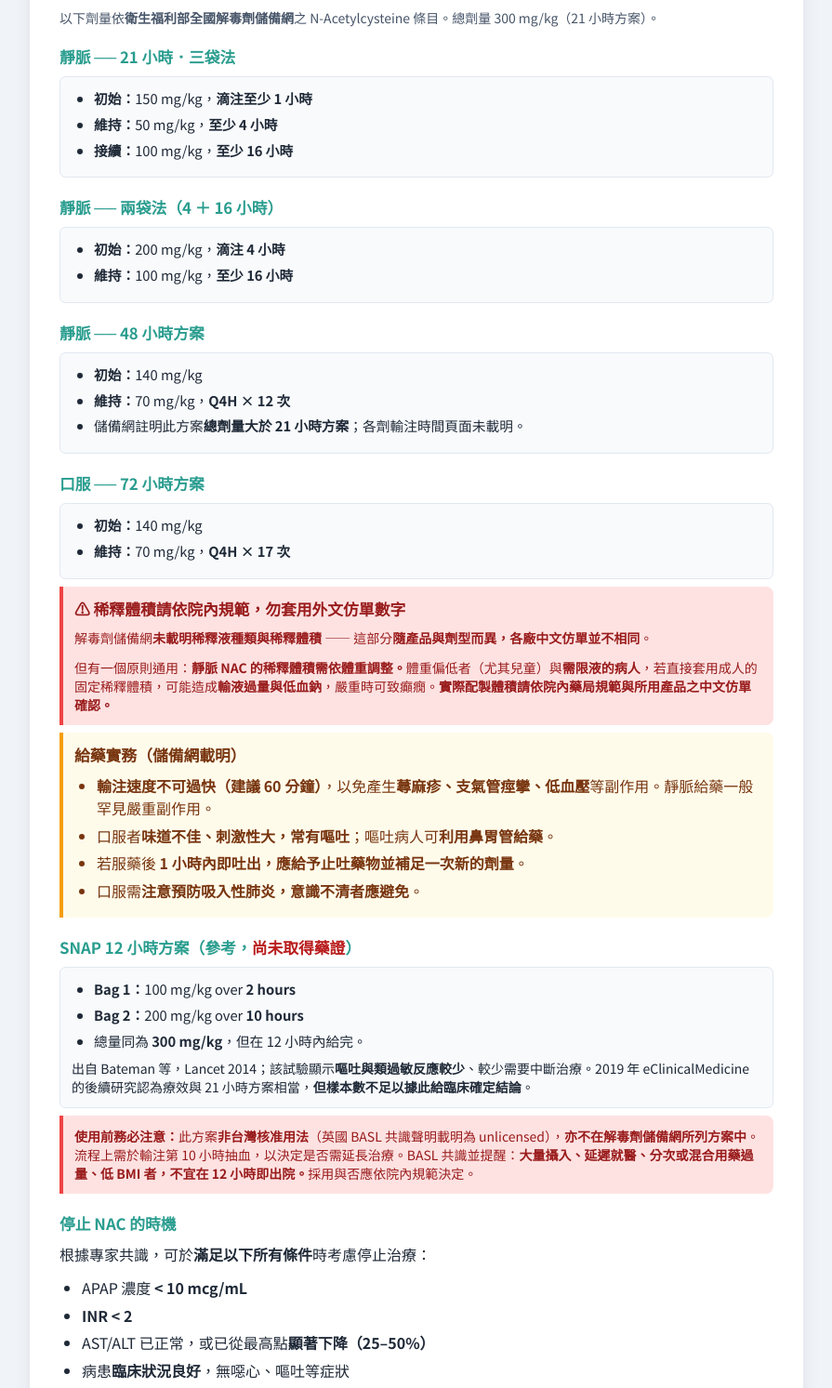
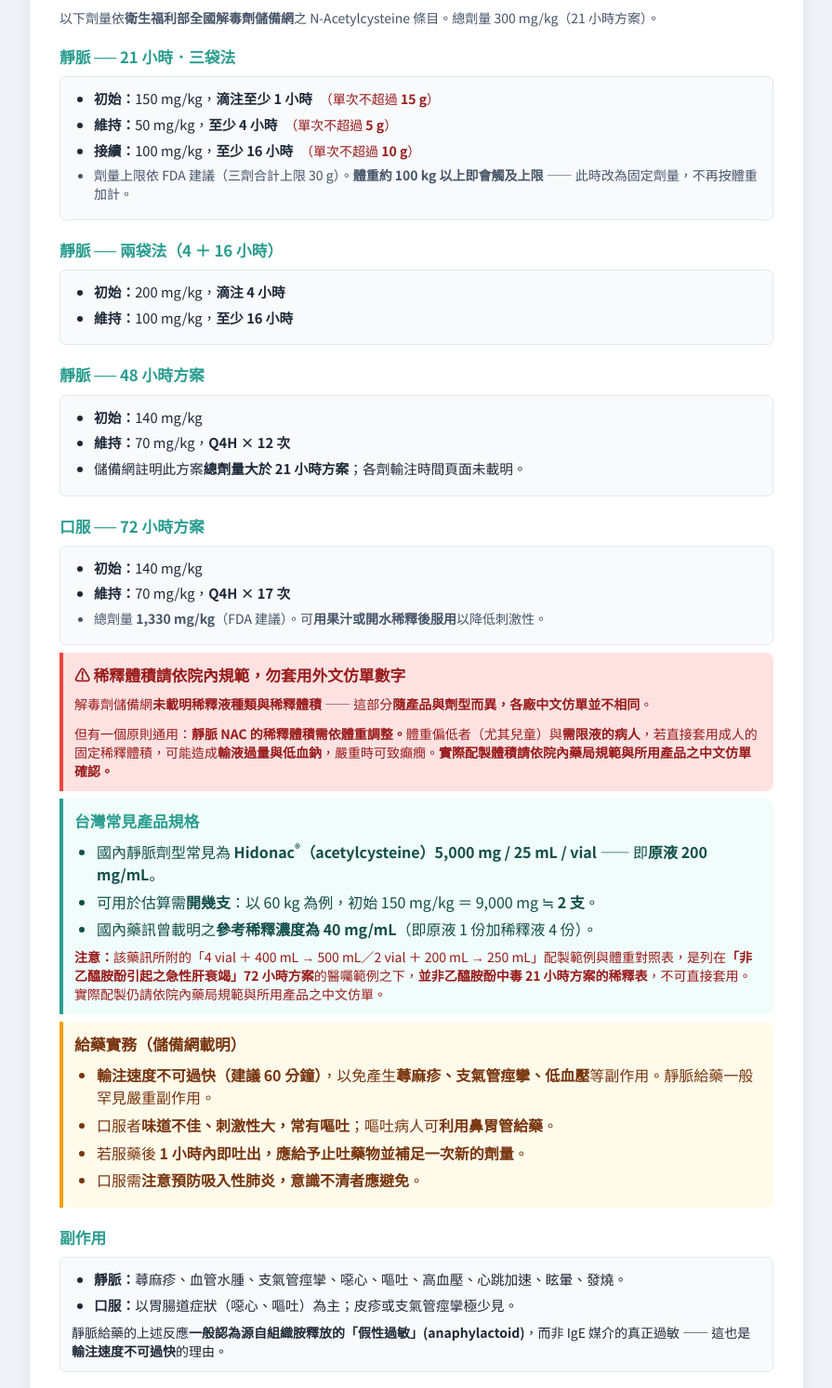
Before and after one commit to ck5227/toxicology, a plain HTML site: page acetaminophen/index.html in a window 1280 px wide. Shown: the part 1566-3059 px from the top of the page at 93% size, without its empty margins (192-1087 px from the left). Drawn offline with Linux system fonts and the light colour scheme.

Commit message:
乙醯胺酚：補 NAC 單次劑量上限、國內產品規格與副作用
依彰基藥學部藥訊（28卷2期，民國109年6月）補上：
- 21 小時方案三劑的單次上限 15 g／5 g／10 g（FDA 建議），
  並註明約 100 kg 以上即觸及上限、改為固定劑量
- 口服方案總劑量 1,330 mg/kg、可用果汁或開水稀釋
- 國內產品 Hidonac 5,000 mg/25 mL（原液 200 mg/mL）與
  參考稀釋濃度 40 mg/mL，便於估算支數
- 靜脈與口服副作用清單，及假性過敏（組織胺釋放）機轉

該藥訊所附 4 vial/400 mL 配製範例與體重對照表係屬
「非乙醯胺酚引起之急性肝衰竭」72 小時方案，已於頁面
明確標示不可套用於 21 小時方案。

Co-Authored-By: Claude Opus 5 <noreply@anthropic.com>

```diff
--- a/acetaminophen/index.html
+++ b/acetaminophen/index.html
@@ -5,7 +5,7 @@
 <meta name="viewport" content="width=device-width, initial-scale=1.0">
 
 <title>乙醯胺酚 (Acetaminophen) 中毒處置 — 抽血時機、諾謨圖與 NAC 劑量 | 臨床毒物學精要</title>
-<meta name="description" content="乙醯胺酚急性中毒：4 小時後才可抽血、Rumack-Matthew 諾謨圖治療線、經驗性 NAC 的劑量門檻（成人 10 g 或 200 mg/kg）、依衛福部解毒劑儲備網之三袋式、兩袋式、48 小時與口服方案劑量、輸注速度提醒、停藥條件、肝臟移植評估指標。">
+<meta name="description" content="乙醯胺酚急性中毒：4 小時後才可抽血、Rumack-Matthew 諾謨圖治療線、經驗性 NAC 的劑量門檻（成人 10 g 或 200 mg/kg）、單次劑量上限 15 g／5 g／10 g、依衛福部解毒劑儲備網之三袋式、兩袋式、48 小時與口服方案劑量、輸注速度提醒、停藥條件、肝臟移植評估指標。">
 <meta name="author" content="潘麒亘 醫師">
 <meta name="robots" content="index, follow">
 <link rel="canonical" href="https://ck5227.github.io/toxicology/acetaminophen/">
@@ -157,9 +157,10 @@
         <h4>靜脈 ── 21 小時．三袋法</h4>
         <div class="dose">
             <ul style="margin-bottom:0">
-                <li><b>初始：</b>150 mg/kg，<b>滴注至少 1 小時</b></li>
-                <li><b>維持：</b>50 mg/kg，<b>至少 4 小時</b></li>
-                <li><b>接續：</b>100 mg/kg，<b>至少 16 小時</b></li>
+                <li><b>初始：</b>150 mg/kg，<b>滴注至少 1 小時</b>　<span class="text-sm" style="color:#991b1b">（單次不超過 <b>15 g</b>）</span></li>
+                <li><b>維持：</b>50 mg/kg，<b>至少 4 小時</b>　<span class="text-sm" style="color:#991b1b">（單次不超過 <b>5 g</b>）</span></li>
+                <li><b>接續：</b>100 mg/kg，<b>至少 16 小時</b>　<span class="text-sm" style="color:#991b1b">（單次不超過 <b>10 g</b>）</span></li>
+                <li class="text-sm" style="color:#475569">劑量上限依 FDA 建議（三劑合計上限 30 g）。<b>體重約 100 kg 以上即會觸及上限</b> —— 此時改為固定劑量，不再按體重加計。</li>
             </ul>
         </div>
 
@@ -185,6 +186,7 @@
             <ul style="margin-bottom:0">
                 <li><b>初始：</b>140 mg/kg</li>
                 <li><b>維持：</b>70 mg/kg，<b>Q4H × 17 次</b></li>
+                <li class="text-sm" style="color:#475569">總劑量 <b>1,330 mg/kg</b>（FDA 建議）。可<b>用果汁或開水稀釋後服用</b>以降低刺激性。</li>
             </ul>
         </div>
 
@@ -192,6 +194,16 @@
             <h4 style="color:#991b1b;margin-top:0">⚠ 稀釋體積請依院內規範，勿套用外文仿單數字</h4>
             <p class="text-sm">解毒劑儲備網<b>未載明稀釋液種類與稀釋體積</b> —— 這部分<b>隨產品與劑型而異，各廠中文仿單並不相同</b>。</p>
             <p class="text-sm" style="margin-bottom:0">但有一個原則通用：<b>靜脈 NAC 的稀釋體積需依體重調整。</b>體重偏低者（尤其兒童）與<b>需限液的病人</b>，若直接套用成人的固定稀釋體積，可能造成<b>輸液過量與低血鈉</b>，嚴重時可致癲癇。<b>實際配製體積請依院內藥局規範與所用產品之中文仿單確認。</b></p>
+        </div>
+
+        <div class="teach-box">
+            <h4 style="margin-top:0">台灣常見產品規格</h4>
+            <ul style="margin-bottom:.5rem">
+                <li>國內靜脈劑型常見為 <b>Hidonac<sup>®</sup>（acetylcysteine）5,000 mg / 25 mL / vial</b> —— 即<b>原液 200 mg/mL</b>。</li>
+                <li>可用於估算需<b>開幾支</b>：以 60 kg 為例，初始 150 mg/kg ＝ 9,000 mg ≒ <b>2 支</b>。</li>
+                <li>國內藥訊曾載明之<b>參考稀釋濃度為 40 mg/mL</b>（即原液 1 份加稀釋液 4 份）。</li>
+            </ul>
+            <p class="text-sm" style="margin-bottom:0;color:#991b1b"><b>注意：</b>該藥訊所附的「4 vial ＋ 400 mL → 500 mL／2 vial ＋ 200 mL → 250 mL」配製範例與體重對照表，是列在<b>「非乙醯胺酚引起之急性肝衰竭」72 小時方案</b>的醫囑範例之下，<b>並非乙醯胺酚中毒 21 小時方案的稀釋表</b>，不可直接套用。實際配製仍請依院內藥局規範與所用產品之中文仿單。</p>
         </div>
 
         <div class="pitfall-box">
@@ -202,6 +214,15 @@
                 <li>若服藥後 <b>1 小時內即吐出，應給予止吐藥物並補足一次新的劑量</b>。</li>
                 <li>口服需<b>注意預防吸入性肺炎，意識不清者應避免</b>。</li>
             </ul>
+        </div>
+
+        <h4>副作用</h4>
+        <div class="dose">
+            <ul style="margin-bottom:.5rem">
+                <li><b>靜脈：</b>蕁麻疹、血管水腫、支氣管痙攣、噁心、嘔吐、高血壓、心跳加速、眩暈、發燒。</li>
+                <li><b>口服：</b>以胃腸道症狀（噁心、嘔吐）為主；皮疹或支氣管痙攣極少見。</li>
+            </ul>
+            <p class="text-sm" style="margin-bottom:0">靜脈給藥的上述反應<b>一般認為源自組織胺釋放的「假性過敏」(anaphylactoid)</b>，而非 IgE 媒介的真正過敏 —— 這也是<b>輸注速度不可過快</b>的理由。</p>
         </div>
 
         <h4>SNAP 12 小時方案（參考，<span class="text-red-700">尚未取得藥證</span>）</h4>
@@ -263,8 +284,9 @@
             <li>本頁臨床內容主要參考 <b>Micromedex</b>（Merative）之毒物處置專論，由作者整理、節錄為臨床快速參考格式，並酌參 Goldfrank's Toxicologic Emergencies 等標準參考。</li>
             <li>NAC 各方案劑量、輸注速度與給藥實務，依據 <b>衛生福利部全國解毒劑儲備網</b> N-Acetylcysteine 條目。</li>
             <li><b>稀釋液與稀釋體積因產品而異，各廠中文仿單不同</b>，本頁不列出具體體積；請依院內藥局規範與所用產品之中文仿單確認。</li>
+            <li>劑量上限（15 g／5 g／10 g）、口服總劑量 1,330 mg/kg、國內產品規格（Hidonac<sup>®</sup> 5,000 mg/25 mL）與副作用清單，參考<b>彰化基督教醫院藥學部藥訊</b>第 28 卷第 2 期（民國 109 年 6 月）「N-Acetylcysteine 臨床應用於急性肝腎衰竭之角色探討」一文所整理之用藥建議表。</li>
             <li>SNAP 12 小時方案依據 Bateman 等，Lancet 2014;383:697-704 與 eClinicalMedicine 2019 後續研究；英國 BASL 共識聲明載明該用法尚未取得藥證。</li>
-            <li>臨床內容整理基準：<b>2025 年 7 月</b>；NAC 劑量段落更新：2026 年 11 月 22 日。</li>
+            <li>臨床內容整理基準：<b>2025 年 7 月</b>；NAC 劑量段落更新：<b>2026 年 11 月 22 日</b>（補劑量上限、國內產品規格與副作用）。</li>
             <li>本頁為教學用摘要，<b>不等同於原始資料庫內容</b>。劑量與處置細節請以最新文獻、<b>院內規範</b>及毒物諮詢中心建議為準，並於臨床決策時查閱原始出處。</li>
         </ul>
     </article>
```
